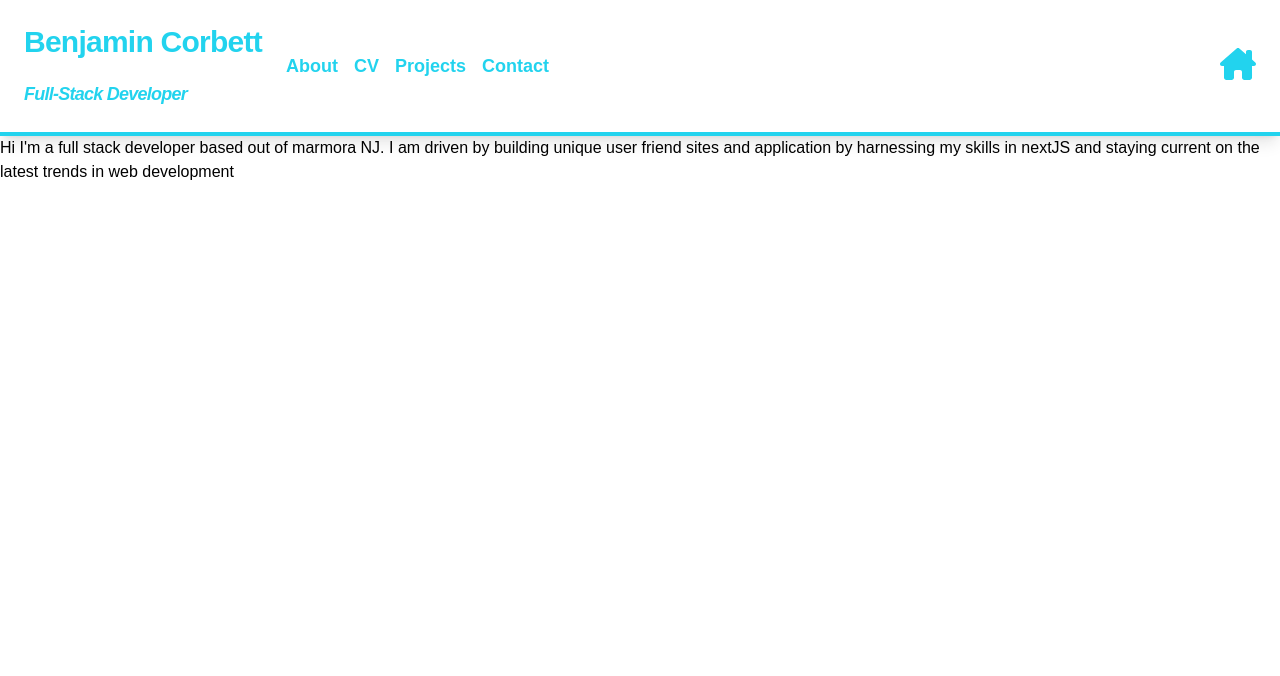
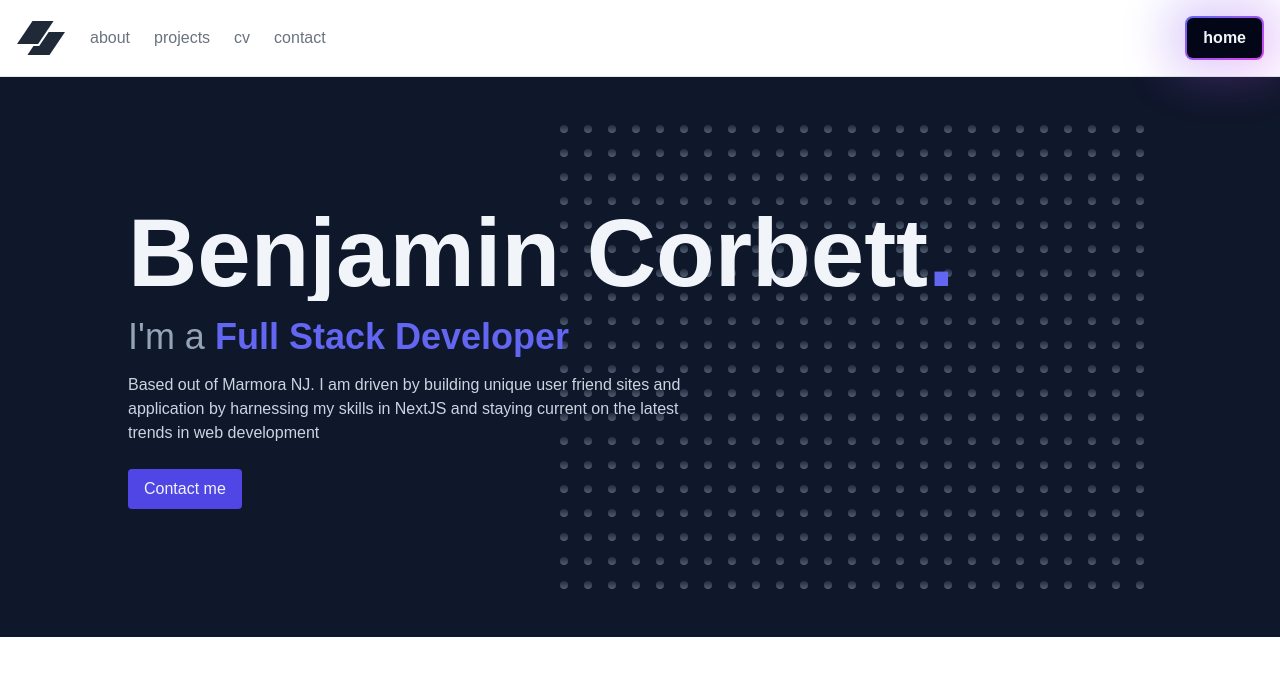
Before and after one commit to bcsurf2822/Benjamin-Corbett-Portfolio, a Next.js app: page / in a window 1280 px wide. Shown: the top 676 px of the page. Built offline with nearby package versions, Linux system fonts and the light colour scheme.

Commit message:
have home button landing page and links to all other parts

```diff
--- a/app/components/NavBar.js
+++ b/app/components/NavBar.js
@@ -1,50 +1,233 @@
-import React from "react";
-import Link from 'next/link';
-import { FontAwesomeIcon } from "@fortawesome/react-fontawesome";
-import { faHouseChimney } from "@fortawesome/free-solid-svg-icons";
+"use client";
+// import React from "react";
+// import Link from 'next/link';
+// import { FontAwesomeIcon } from "@fortawesome/react-fontawesome";
+// import { faHouseChimney } from "@fortawesome/free-solid-svg-icons";
 
-export default function NavBar() {
+// export default function NavBar() {
+//   return (
+//     <div>
+//       <nav className="flex items-center justify-between flex-wrap  p-6 border-b-4 border-cyan-400 shadow-lg">
+//         <div className="flex items-center flex-shrink-0 text-cyan-400 mr-6">
+//           <h3 className="font-extrabold text-3xl tracking-tight flex flex-col gap-5 ">Benjamin Corbett <span className="text-lg italic">Full-Stack Developer</span></h3>
+//         </div>
+
+//         <div className="w-full block flex-grow lg:flex lg:items-center lg:w-auto">
+//           <div className="text-lg font-bold lg:flex-grow ">
+//             <Link  href="/about"   className="block mt-4 lg:inline-block lg:mt-0  text-cyan-400  hover:text-white mr-4 hover:underline">
+//               About
+//             </Link>
+//             <Link
+//               href="/cv"
+//               className="block mt-4 lg:inline-block lg:mt-0  text-cyan-400  hover:text-white hover:underline mr-4"
+//             >
+//               CV
+//             </Link>
+//             <Link
+//               href="/projects"
+//               className="block mt-4 lg:inline-block lg:mt-0  text-cyan-400  hover:text-white mr-4 hover:underline"
+//             >
+//               Projects
+//             </Link>
+//             <Link
+//               href="/contact"
+//               className="block mt-4 lg:inline-block lg:mt-0  text-cyan-400  hover:text-white hover:underline"
+//             >
+//               Contact
+//             </Link>
+//           </div>
+//           <div>
+//             <Link
+//               href="/"
+
+//             >
+//               <FontAwesomeIcon className="h-8   text-cyan-400 hover:text-white " icon={faHouseChimney} />
+//             </Link>
+//           </div>
+//         </div>
+//       </nav>
+//     </div>
+//   );
+// }
+
+import { motion } from "framer-motion";
+import Link from "next/link";
+import { useState } from "react";
+import { FiMenu, FiArrowRight } from "react-icons/fi";
+
+const NavBar = () => {
   return (
-    <div>
-      <nav className="flex items-center justify-between flex-wrap  p-6 border-b-4 border-cyan-400 shadow-lg">
-        <div className="flex items-center flex-shrink-0 text-cyan-400 mr-6">
-          <h3 className="font-extrabold text-3xl tracking-tight flex flex-col gap-5 ">Benjamin Corbett <span className="text-lg italic">Full-Stack Developer</span></h3>
+    <div className="bg-gray-50">
+      <FlipNav />
     </div>
+  );
+};
 
-        <div className="w-full block flex-grow lg:flex lg:items-center lg:w-auto">
-          <div className="text-lg font-bold lg:flex-grow ">
-            <Link  href="/about"   className="block mt-4 lg:inline-block lg:mt-0  text-cyan-400  hover:text-white mr-4 hover:underline">
-              About
+const FlipNav = () => {
+  const [isOpen, setIsOpen] = useState(false);
+  return (
+    <nav className="bg-white p-4 border-b-[1px] border-gray-200 flex items-center justify-between relative">
+      <NavLeft setIsOpen={setIsOpen} />
+      <NavRight />
+      <NavMenu isOpen={isOpen} />
+    </nav>
+  );
+};
+
+const Logo = () => {
+  return (
+    <svg
+      width="50"
+      height="39"
+      viewBox="0 0 50 39"
+      fill="none"
+      xmlns="http://www.w3.org/2000/svg"
+      className="fill-gray-800"
+    >
+      <path
+        d="M16.4992 2H37.5808L22.0816 24.9729H1L16.4992 2Z"
+        stopColor="#000000"
+      ></path>
+      <path
+        d="M17.4224 27.102L11.4192 36H33.5008L49 13.0271H32.7024L23.2064 27.102H17.4224Z"
+        stopColor="#000000"
+      ></path>
+    </svg>
+  );
+};
+
+const NavLeft = ({ setIsOpen }) => {
+  return (
+    <div className="flex items-center gap-6">
+      <motion.button
+        whileHover={{ scale: 1.05 }}
+        whileTap={{ scale: 0.95 }}
+        className="block lg:hidden text-gray-950 text-2xl"
+        onClick={() => setIsOpen((pv) => !pv)}
+      >
+        <FiMenu />
+      </motion.button>
+      <Logo />
+      <Link href="/about">
+        <NavLink text="about" />
       </Link>
-            <Link
-              href="/cv"
-              className="block mt-4 lg:inline-block lg:mt-0  text-cyan-400  hover:text-white hover:underline mr-4"
-            >
-              CV
+      <Link href="/projects">
+        <NavLink text="projects" />
       </Link>
-            <Link
-              href="/projects"
-              className="block mt-4 lg:inline-block lg:mt-0  text-cyan-400  hover:text-white mr-4 hover:underline"
-            >
-              Projects
+      <Link href="/cv">
+        <NavLink text="cv" />
       </Link>
-            <Link
-              href="/contact"
-              className="block mt-4 lg:inline-block lg:mt-0  text-cyan-400  hover:text-white hover:underline"
-            >
-              Contact
+      <Link href="/contact">
+        <NavLink text="contact" />
       </Link>
     </div>
-          <div>
-            <Link
-              href="/"
+  );
+};
 
-            >
-              <FontAwesomeIcon className="h-8   text-cyan-400 hover:text-white " icon={faHouseChimney} />
+const NavLink = ({ text }) => {
+  return (
+    <motion.div whileHover={{ y: -30 }}>
+      <span className="flex items-center h-[30px] text-gray-500">{text}</span>
+    </motion.div>
+  );
+};
+
+const NavRight = () => {
+  return (
+    <div className="flex items-center gap-4">
+      <Link href="/">
+        <GradientShadowButton text="home" />
       </Link>
     </div>
-        </div>
-      </nav>
+  );
+};
+
+const NavMenu = ({ isOpen }) => {
+  return (
+    <motion.div
+      variants={menuVariants}
+      initial="closed"
+      animate={isOpen ? "open" : "closed"}
+      className="absolute p-4 bg-white shadow-lg left-0 right-0 top-full origin-top flex flex-col gap-4"
+    >
+      <MenuLink text="Solutions" />
+      <MenuLink text="Community" />
+      <MenuLink text="Pricing" />
+      <MenuLink text="Company" />
+    </motion.div>
+  );
+};
+
+const MenuLink = ({ text }) => {
+  return (
+    <motion.a
+      variants={menuLinkVariants}
+      rel="nofollow"
+      href="#"
+      className="h-[30px] overflow-hidden font-medium text-lg flex items-start gap-2"
+    >
+      <motion.span variants={menuLinkArrowVariants}>
+        <FiArrowRight className="h-[30px] text-gray-950" />
+      </motion.span>
+      <motion.div whileHover={{ y: -30 }}>
+        <span className="flex items-center h-[30px] text-gray-500">{text}</span>
+        <span className="flex items-center h-[30px] text-indigo-600">
+          {text}
+        </span>
+      </motion.div>
+    </motion.a>
+  );
+};
+
+const GradientShadowButton = ({ text }) => {
+  return (
+    <div className="group relative w-fit transition-transform duration-300 active:scale-95">
+      <button className="relative z-10 rounded-lg bg-gradient-to-br from-indigo-500 to-fuchsia-500 p-0.5 duration-300 group-hover:scale-110">
+        <span className="block rounded-md bg-slate-950 px-4 py-2 font-semibold text-slate-100 duration-300 group-hover:bg-slate-950/50 group-hover:text-slate-50 group-active:bg-slate-950/80">
+          {text}
+        </span>
+      </button>
+
+      <span className="pointer-events-none absolute -inset-4 z-0 transform-gpu rounded-2xl bg-gradient-to-br from-indigo-500 to-fuchsia-500 opacity-30 blur-xl transition-all duration-300 group-hover:opacity-90 group-active:opacity-50" />
     </div>
   );
-}
+};
+
+export default NavBar;
+
+const menuVariants = {
+  open: {
+    scaleY: 1,
+    transition: {
+      when: "beforeChildren",
+      staggerChildren: 0.1,
+    },
+  },
+  closed: {
+    scaleY: 0,
+    transition: {
+      when: "afterChildren",
+      staggerChildren: 0.1,
+    },
+  },
+};
+
+const menuLinkVariants = {
+  open: {
+    y: 0,
+    opacity: 1,
+  },
+  closed: {
+    y: -10,
+    opacity: 0,
+  },
+};
+
+const menuLinkArrowVariants = {
+  open: {
+    x: 0,
+  },
+  closed: {
+    x: -4,
+  },
+};
--- a/app/contact/page.js
+++ b/app/contact/page.js
@@ -7,7 +7,7 @@ import Link from "next/link";
 
 export default function Contact() {
   return (
-    <div className="flex flex-col items-center h-screen justify-center gap-4">
+    <section className="text-white overflow-hidden bg-slate-900 flex flex-col items-center mt-24 justify-center px-8 py-24 md:px-12 md:py-32 ">
       <h1 className="text-4xl">Lets Connect</h1>
 
       <h1 className="text-2xl text-center">
@@ -35,6 +35,6 @@ export default function Contact() {
           />
         </Link>
       </div>
-    </div>
+  </section>
   );
 }
--- a/app/page.js
+++ b/app/page.js
@@ -1,14 +1,146 @@
-import Image from "next/image";
+"use client";
+import { useEffect, useRef } from "react";
+import anime from "animejs";
+import { useAnimation, useInView, motion } from "framer-motion";
+import Link from "next/link";
 
-export default function Home() {
+const Home = () => {
   return (
-    <div className="home">
+    <section className="text-slat-100 overflow-hidden bg-slate-900 px-8 py-24 md:px-12 md:py-32 ">
+      <div className="relative mx-auto max-w-5xl">
+        <div className="pointer-events-none relative z-10">
+          <Reveal>
+            <h1 className="pointer-events-auto text-6xl font-black text-slate-100 md:text-8xl">
+              Benjamin Corbett<span className="text-indigo-500">.</span>
+            </h1>
+          </Reveal>
+          <Reveal>
+            <h2 className="pointer-events-auto my-2 text-2xl text-slate-400 md:my-4 md:text-4xl">
+              I&apos;m a{" "}
+              <span className="font-semibold text-indigo-500">
+                Full Stack Developer
+              </span>
+            </h2>
+          </Reveal>
+          <Reveal>
+            <p className="pointer-events-auto max-w-xl text-sm text-slate-300 md:text-base">
+              Based out of Marmora NJ. I am
+              driven by building unique user friend sites and application by
+              harnessing my skills in NextJS and staying current on the latest
+              trends in web development
+            </p>
+          </Reveal>
+          <Reveal>
+            <Link href="/contact">
+              <button className="pointer-events-auto mt-4 rounded bg-indigo-600 px-4 py-2 font-medium text-slate-100 transition-all hover:bg-indigo-700 active:scale-95 md:mt-6">
+                Contact me
+              </button>
+            </Link>
+          </Reveal>
+        </div>
+        <DotGrid />
+      </div>
+    </section>
+  );
+};
 
-      <main>
-        <p>Hi I&apos;m a full stack developer based out of marmora NJ.  I am driven by building unique user friend sites and application by harnessing my skills in nextJS and staying current on the latest trends in web development  </p>
-      </main>
+const GRID_WIDTH = 25;
+const GRID_HEIGHT = 20;
 
+const DotGrid = () => {
+  const handleDotClick = (e) => {
+    anime({
+      targets: ".dot-point",
+      scale: [
+        { value: 1.35, easing: "easeOutSine", duration: 250 },
+        { value: 1, easing: "easeInOutQuad", duration: 500 },
+      ],
+      translateY: [
+        { value: -15, easing: "easeOutSine", duration: 250 },
+        { value: 1, easing: "easeInOutQuad", duration: 500 },
+      ],
+      opacity: [
+        { value: 1, easing: "easeOutSine", duration: 250 },
+        { value: 0.5, easing: "easeInOutQuad", duration: 500 },
+      ],
+      delay: anime.stagger(100, {
+        grid: [GRID_WIDTH, GRID_HEIGHT],
+        from: e.target.dataset.index,
+      }),
+    });
+  };
 
+  const dots = [];
+  let index = 0;
+
+  for (let i = 0; i < GRID_WIDTH; i++) {
+    for (let j = 0; j < GRID_HEIGHT; j++) {
+      dots.push(
+        <div
+          className="group cursor-crosshair rounded-full p-2 transition-colors hover:bg-slate-600"
+          data-index={index}
+          key={`${i}-${j}`}
+        >
+          <div
+            className="dot-point h-2 w-2 rounded-full bg-gradient-to-b from-slate-700 to-slate-400 opacity-50 group-hover:from-indigo-600 group-hover:to-white"
+            data-index={index}
+          />
+        </div>
+      );
+      index++;
+    }
+  }
+
+  return (
+    <div
+      onClick={handleDotClick}
+      style={{ gridTemplateColumns: `repeat(${GRID_WIDTH}, 1fr)` }}
+      className="absolute right-0 top-[50%] z-0 grid max-w-[75%] -translate-y-[50%]"
+    >
+      {dots}
     </div>
   );
-}
+};
+
+export const Reveal = ({ children }) => {
+  const ref = useRef(null);
+  const isInView = useInView(ref, { once: true });
+
+  const mainControls = useAnimation();
+  const slideControls = useAnimation();
+
+  useEffect(() => {
+    if (isInView) {
+      mainControls.start("visible");
+      slideControls.start("visible");
+    }
+  }, [isInView]);
+
+  return (
+    <div ref={ref} className="relative w-fit overflow-hidden">
+      <motion.div
+        variants={{
+          hidden: { opacity: 0, y: 75 },
+          visible: { opacity: 1, y: 0 },
+        }}
+        initial="hidden"
+        animate={mainControls}
+        transition={{ duration: 0.5, delay: 0.25 }}
+      >
+        {children}
+      </motion.div>
+      <motion.div
+        variants={{
+          hidden: { left: 0 },
+          visible: { left: "100%" },
+        }}
+        initial="hidden"
+        animate={slideControls}
+        transition={{ duration: 0.5, ease: "easeIn" }}
+        className="absolute bottom-1 left-0 right-0 top-1 z-20 bg-indigo-600"
+      />
+    </div>
+  );
+};
+
+export default Home;
```
Also changed, not shown: package.json (+9 -2 lines), 1 other file (tests, documents, lock files or other folders). Lines whose indentation alone changed are shown as unchanged.
